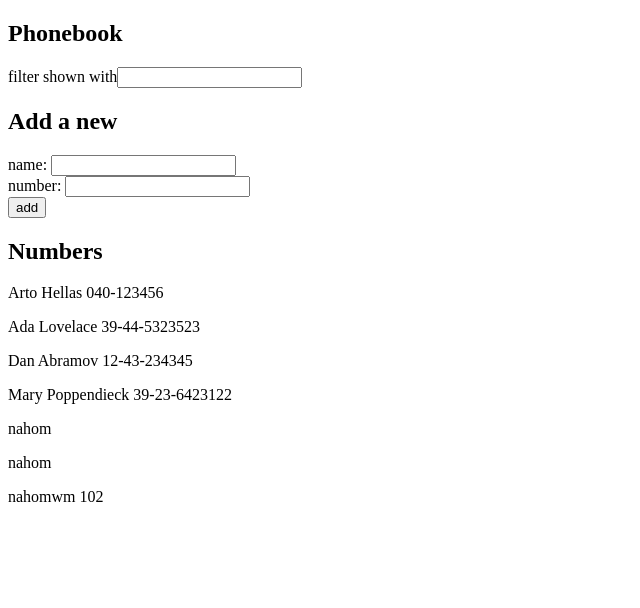
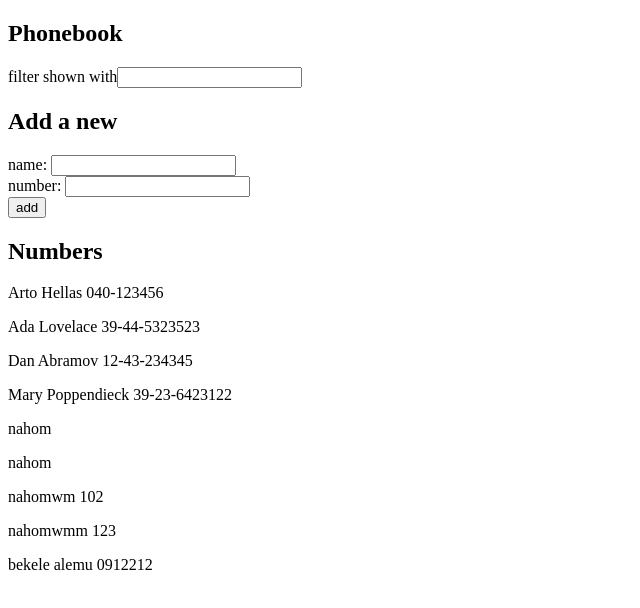
Before and after one commit to nahomWM/fullstackopen, a React (Vite) app in the folder part2/phonebook/: page / in a window 1280 px wide. Shown: the top 608 px of the page, without its empty margins (0-640 px from the left). Built offline with nearby package versions, Linux system fonts and the light colour scheme; data requests are answered from the project's data file.

Commit message:
add exercise 2.13

```diff
--- a/part2/phonebook/db.json
+++ b/part2/phonebook/db.json
@@ -21,19 +21,29 @@
       "id": "4"
     },
     {
-      "id": 5,
+      "id": "5",
       "name": "nahom",
       "phoneNo": "123"
     },
     {
-      "id": 6,
-      "name": "nahom ",
+      "id": "6",
+      "name": "nahom",
       "phoneNo": "092333"
     },
     {
-      "id": 7,
+      "id": "7",
       "name": "nahomwm",
       "number": "102"
+    },
+    {
+      "id": "8",
+      "name": "nahomwmm",
+      "number": "123"
+    },
+    {
+      "id": 9,
+      "name": "bekele alemu",
+      "number": "0912212"
     }
   ]
 }
--- a/part2/phonebook/src/App.jsx
+++ b/part2/phonebook/src/App.jsx
@@ -1,15 +1,14 @@
 import { useState, useEffect } from 'react'
-import axios from 'axios'
 import ShowNames from './components/ShowNames'
 import Filter from './components/Filter'
 import PersonForm from './components/PersonForm'
-
+import phoneService from './services/phonebooks'
 const App = () => {
 const [persons, setPersons] = useState([ ])
 useEffect(() => {
-  axios.get('http://localhost:3001/persons')
+   phoneService.getAll()
       .then(response => {
-        setPersons(response.data)
+        setPersons(response)
       })
   }, [])
 const [newName, setNewName] = useState('')
@@ -31,13 +30,10 @@ const newperson = {
     number: newNumber,
      id: persons.length + 1,
     }
-  axios.post('http://localhost:3001/persons',newperson).then(()=> console.log("succesfully added"))
-  const holder = [...persons]
-    holder.push(newperson)
-    setPersons(holder)
+  phoneService.create(newperson).then((response)=>  { setPersons(persons.concat(response))
     setNewName('')
     setNewNumber('')
-  }
+  })}
 const showOnInput = function(event) {
     setNewName(event.target.value)
   }
@@ -58,7 +54,7 @@ const personsToShow = persons.filter(person =>
    <h2>Add a new</h2>
 
   <PersonForm
-     addPerson={addPerson}
+    addPerson={addPerson}
     newName={newName}
     showOnInput={showOnInput}
     newNumber={newNumber}
--- /dev/null
+++ b/part2/phonebook/src/services/phonebooks.js
@@ -0,0 +1,16 @@
+import axios from 'axios'
+const baseUrl = 'http://localhost:3001/persons'
+
+const getAll = () => {
+  const request = axios.get(baseUrl)
+  return request.then(response => response.data)
+}
+
+const create = newObject => {
+  const request = axios.post(baseUrl, newObject)
+  return request.then(response => response.data)
+}
+export default {
+  getAll,
+  create
+}
```
